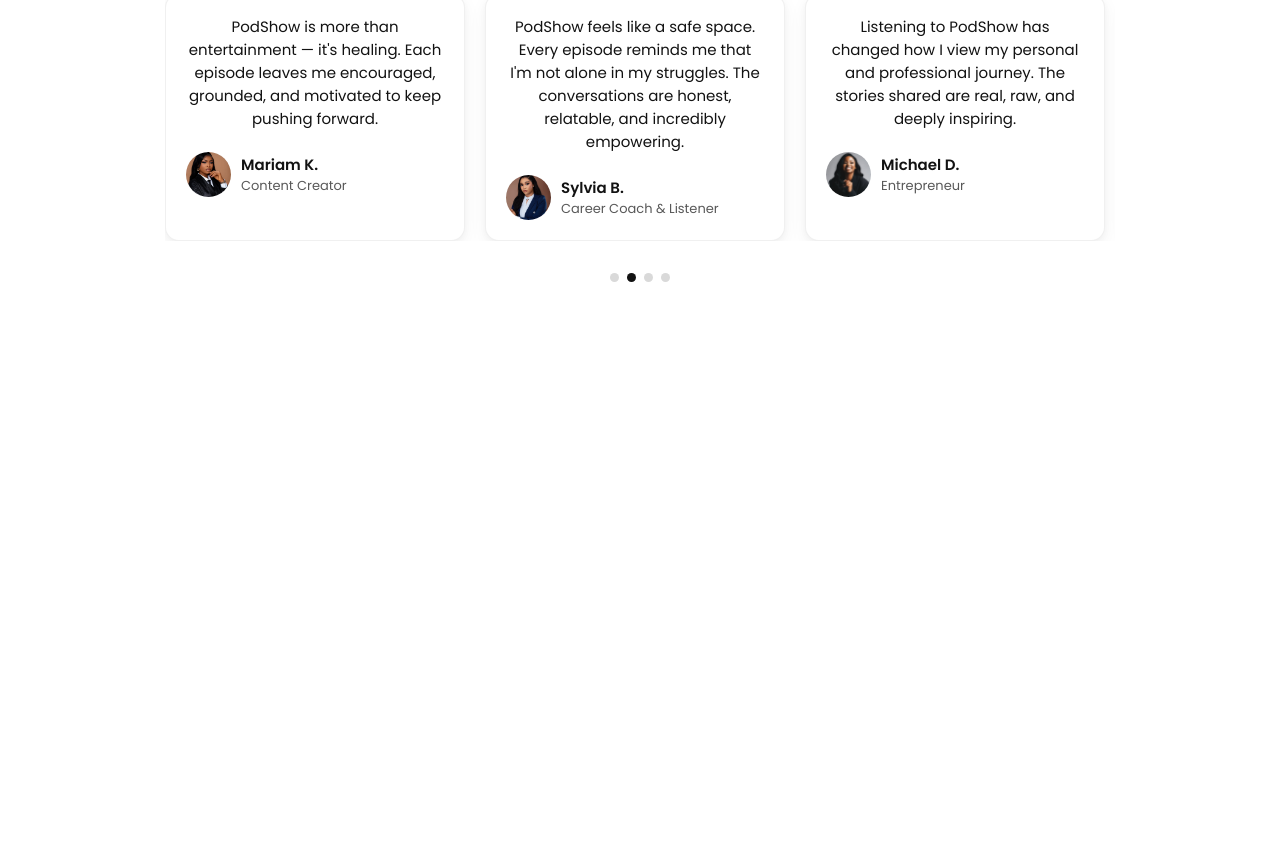
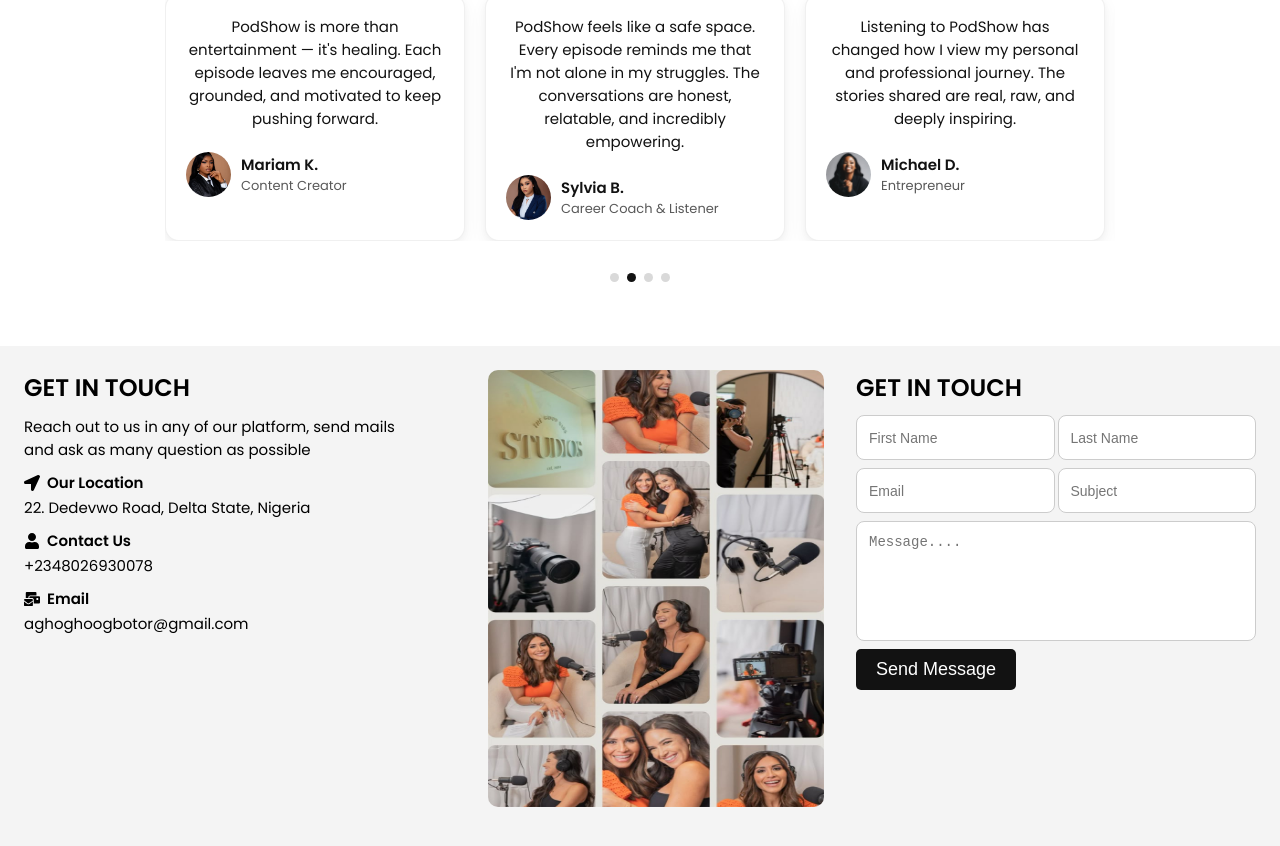
Before and after one commit to AghoghoOgbotor18/podShow, a React (Vite) app: page / in a window 1280 px wide. Shown: the part 3791-4637 px from the top of the page. Before the commit the page ends 4137 px from the top, so only its background shows below. Built offline with nearby package versions, Linux system fonts and the light colour scheme.

Commit message:
feat: add the contact section

```diff
--- a/src/App.jsx
+++ b/src/App.jsx
@@ -1,4 +1,4 @@
-import React from 'react'
+import React, { useState } from 'react'
 import Header from './Components/Layout/Header/Header';
 import Hero from './Sections/Hero/Hero';
 import Trending from "./Sections/Trending/Trending";
@@ -7,8 +7,10 @@
 import CTASection from './Sections/CTASection/CTASection';
 import WhyChooseUs from './Sections/WhyChooseUs/WhyChooseUs';
 import Testimonials from './Sections/Testimonials/Testimonials';
+import Contact from './Sections/Contact/Contact';
 
 const App = () => {
+  const [input, setInput] = useState("");
   return (
     <>
       <header>
@@ -22,6 +24,7 @@
         <CTASection />
         <WhyChooseUs />
         <Testimonials />
+        <Contact />
       </main>
     </>
   )
--- /dev/null
+++ b/src/Sections/Contact/Contact.jsx
@@ -0,0 +1,69 @@
+import React, { useState } from 'react'
+import { ContactSection, Form, Input, Inputs, Textarea, Image, Info } from './Contact.styles'
+import { Brands, Content, Features, Subtitle, Text } from '../About/About.styles'
+import { Box } from '../WhyChooseUs/WhyChooseUs.styles'
+import { FaLocationArrow, FaMailBulk, FaUser } from 'react-icons/fa';
+import people from "../../assets/Images/people.jpg"
+import { CTAButton } from '../../Components/Common/Button/Button.styles';
+
+const Contact = () => {
+    const [firstName, setFirstName] = useState("");
+    const [lastName, setLastName] = useState('');
+    const [email, setEmail] = useState("");
+    const [subject, setSubject] = useState("");
+    const [textarea, setTextarea] = useState("");
+    const handleSubmit = (e) => {
+        e.preventDefault();
+    }
+    return (
+        <ContactSection>
+            <Content>
+                <Box>
+                    <Subtitle>Get In Touch</Subtitle>
+                    <Text>Reach out to us in any of our platform, send mails and ask as many question as possible</Text>
+                    <Info>
+                        <Brands>
+                            <FaLocationArrow />
+                            <Text>Our Location</Text>
+                        </Brands>
+                        <Text>22. Dedevwo Road, Delta State, Nigeria</Text>
+                    </Info>
+                    <Info>
+                        <Brands>
+                            <FaUser />
+                            <Text>Contact Us</Text>
+                        </Brands>
+                        <Text>+2348026930078</Text>
+                    </Info>
+                    <Info>
+                        <Brands>
+                            <FaMailBulk />
+                            <Text>Email</Text>
+                        </Brands>
+                        <Text>aghoghoogbotor@gmail.com</Text>
+                    </Info>
+                </Box>
+                <Features>
+                    <Image src={people} alt="people talking" />
+                    <Box>
+                        <Subtitle>Get In Touch</Subtitle>
+                        <Form onSubmit={handleSubmit}>
+                            <Inputs>
+                                <Input type="text" value={firstName} onChange={(e) => setFirstName(e.target.value)} placeholder="First Name"/>
+                                <Input type="text" value={lastName} onChange={(e) => setLastName(e.target.value)} placeholder="Last Name"/>
+                            </Inputs>
+                            <Inputs>
+                                <Input type="email" value={email} onChange={(e) => setEmail(e.target.value)} placeholder="Email"/>
+                                <Input value={subject} onChange={(e) => setSubject(e.target.value)} placeholder="Subject"/>
+                            </Inputs>
+                            <Textarea value={textarea} onChange={(e) => setTextarea(e.target.value)}placeholder="Message...." />
+                            <CTAButton>Send Message</CTAButton>
+                        </Form>
+                    </Box>
+                </Features>
+            </Content>
+        </ContactSection>
+    )
+}
+
+export default Contact
--- /dev/null
+++ b/src/Sections/Contact/Contact.styles.js
@@ -0,0 +1,66 @@
+import styled from "styled-components";
+import { devices } from "../../Styles/media";
+
+export const ContactSection = styled.section`
+    background: #f4f4f4;
+    color: #000;
+    padding: 1.5rem;
+`;
+export const Form = styled.form`
+    display:flex;
+    flex-direction:column;
+    gap: 8px;
+    width: 100%;
+`;
+export const Input = styled.input`
+    width: 100%;
+    height: 45px;
+    padding: 0 12px;
+    border-radius: 8px;
+    border: 1px solid #ccc;
+    font-size: 14px;
+
+    &:focus {
+        outline: none;
+        border-color: #121212;
+    }
+`;
+export const Textarea = styled.textarea`
+    width: 100%;
+    min-height: 120px;
+    padding: 12px;
+    border-radius: 8px;
+    border: 1px solid #ccc;
+    font-size: 14px;
+    resize: none;
+
+    &:focus {
+        outline: none;
+        border-color: #121212;
+    }
+`;
+export const Inputs = styled.div`
+    display:flex;
+    gap: 3px;
+`;
+export const Image = styled.img`
+    width:80%;
+    height: 100%;
+    max-height: 40%;
+    border-radius: 10px;
+
+    @media ${devices.mobile} {
+        width: 100%;
+        height: 500px;
+    }
+
+    @media ${devices.tablet} {
+        width: 80%;
+        height: 500px;
+    }
+`;
+export const Info = styled.div`
+    display:flex;
+    flex-direction: column;
+    gap:2px;
+`;
```
Also changed, not shown: src/assets/Images/people.jpg (added).
